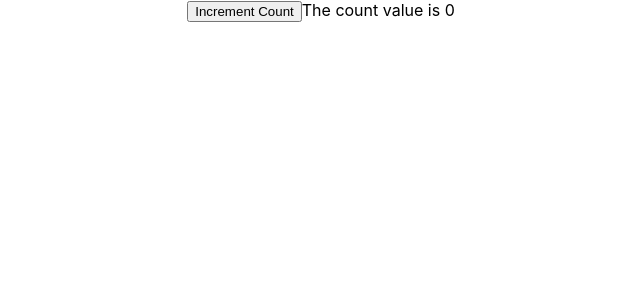
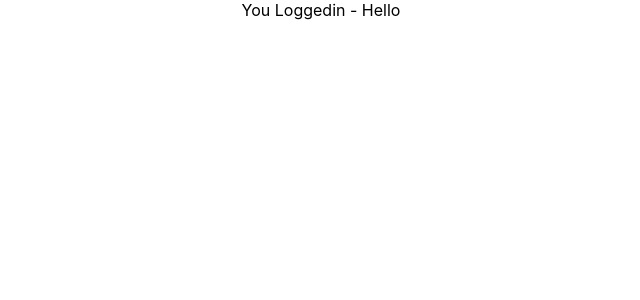
Before and after one commit to sivasaraa/react-typscript, a React (Create React App) app: page / in a window 1280 px wide. Shown: the top 300 px of the page, without its empty margins (319-959 px from the left). Built offline with nearby package versions, Linux system fonts and the light colour scheme.

Commit message:
passed class component

```diff
--- a/src/App.tsx
+++ b/src/App.tsx
@@ -15,6 +15,8 @@
 import { UserContext } from './Component/State/Context/UserContext';
 import { DomRef } from './Component/Ref/DomRef';
 import { MutableRef } from './Component/Ref/MutableRef';
+import { Private } from './Component/Auth/Private';
+import { Profile } from './Component/Auth/Profile';
 
 function App() {
   return (
@@ -36,7 +38,8 @@
       </UserContext> */}
       {/* <DomRef /> */}
       {/* <MutableRef /> */}
-      <Counter message="The count value is"/>
+      {/* <Counter message="The count value is"/> */}
+      <Private isLoggedin={true} component={Profile}/>
     </div>
   );
 }
--- /dev/null
+++ b/src/Component/Auth/Login.tsx
@@ -0,0 +1,7 @@
+
+
+export const Login = () => {
+    return (
+        <div>Please Login</div>
+    )
+}
--- /dev/null
+++ b/src/Component/Auth/Private.tsx
@@ -0,0 +1,13 @@
+import { Login } from "./Login"
+import { profileProps } from "./Profile"
+
+type privateProps = {
+    isLoggedin : boolean,
+    component : React.ComponentType<profileProps>
+}
+
+export const Private = ({isLoggedin, component : Component}: privateProps) => {
+    if(isLoggedin)
+        return <Component name={'Hello'}/>
+    return <Login />
+}
--- /dev/null
+++ b/src/Component/Auth/Profile.tsx
@@ -0,0 +1,10 @@
+
+export type profileProps = {
+    name : string
+}
+
+export const Profile = ({name}:profileProps) => {
+    return (
+        <div>You Loggedin - {name}</div>
+    )
+}
```
